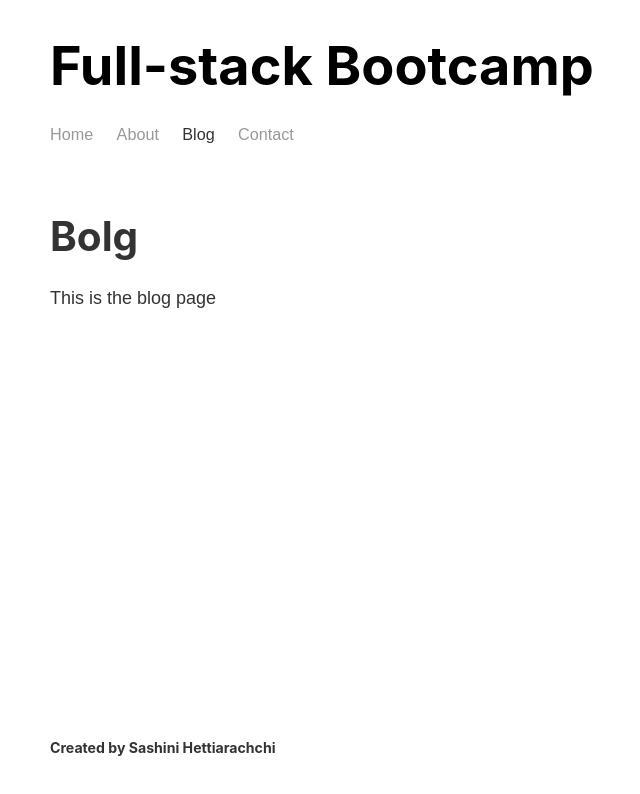
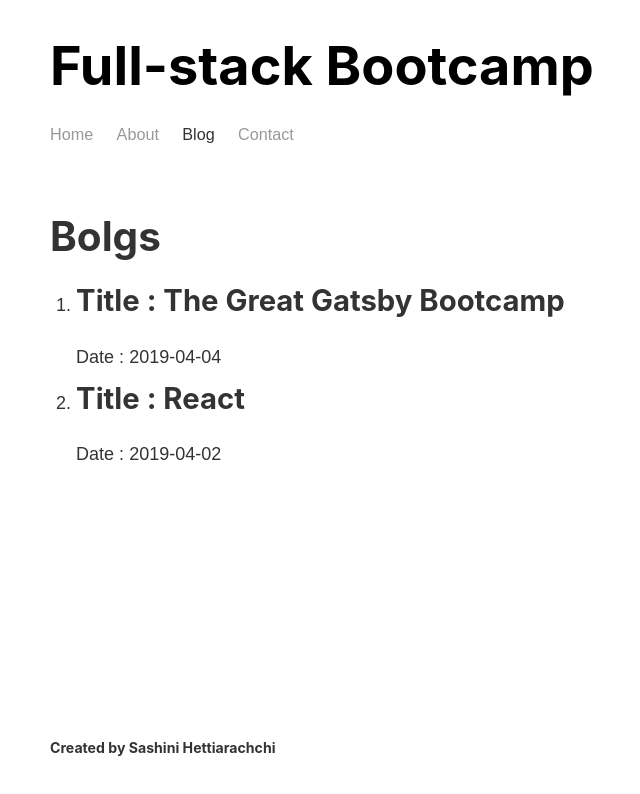
Before and after one commit to sashini-hettiarachchi/gatsby-bootcamp, a Gatsby site: page /blog in a window 1280 px wide. Shown: the whole page, without its empty margins (233-873 px from the left). Built offline with nearby package versions, Linux system fonts and the light colour scheme; Gatsby itself is replaced by a stand-in of ours.

Commit message:
Render md pages as blogs

```diff
--- a/gatsby-config.js
+++ b/gatsby-config.js
@@ -19,5 +19,6 @@ module.exports = {
         path: `${__dirname}/src/`,
       },
     },
+    `gatsby-transformer-remark`,
   ],
 }
--- a/package.json
+++ b/package.json
@@ -17,6 +17,7 @@
     "gatsby": "^2.22.15",
     "gatsby-plugin-sass": "^2.3.4",
     "gatsby-source-filesystem": "^2.0.28",
+    "gatsby-transformer-remark": "^2.3.8",
     "node-sass": "^4.14.1",
     "react": "^16.12.0",
     "react-dom": "^16.12.0"
--- a/src/pages/blog.js
+++ b/src/pages/blog.js
@@ -1,11 +1,39 @@
 import React from "react"
 import Layout from "../components/layout"
+import { graphql, useStaticQuery } from "gatsby"
 
 const BlogPage = () => {
+  const data = useStaticQuery(graphql`
+    query {
+      allMarkdownRemark {
+        edges {
+          node {
+            frontmatter {
+              title
+              date
+            }
+          }
+        }
+      }
+    }
+  `)
   return (
     <Layout>
-      <h1>Bolg</h1>
-      <p>This is the blog page</p>
+      <h1>Bolgs</h1>
+      <ol>
+        {data.allMarkdownRemark.edges.map(element => {
+          {
+            console.log(element.node)
+          }
+
+          return (
+            <li>
+              <h2>Title : {element.node.frontmatter.title}</h2>
+              <p>Date : {element.node.frontmatter.date}</p>
+            </li>
+          )
+        })}
+      </ol>
     </Layout>
   )
 }
--- a/src/posts/gatsby.md
+++ b/src/posts/gatsby.md
@@ -6,3 +6,7 @@ date: "2019-04-04"
 I just launched a new bootcamp!
 
 #Topics Covered
+
+1.Gatsby
+2.GraphQL
+3.React
```
Also changed, not shown: 1 other file.
